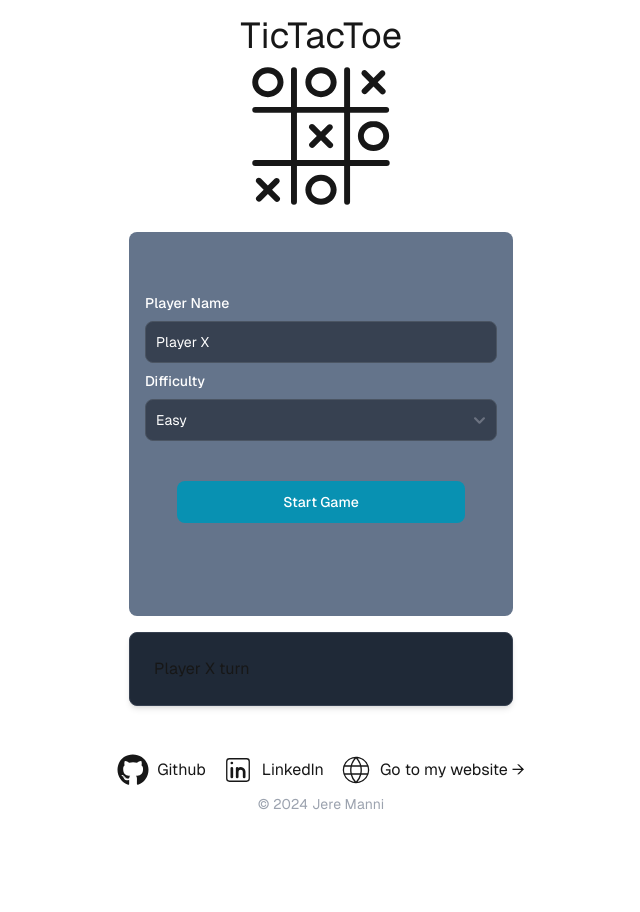
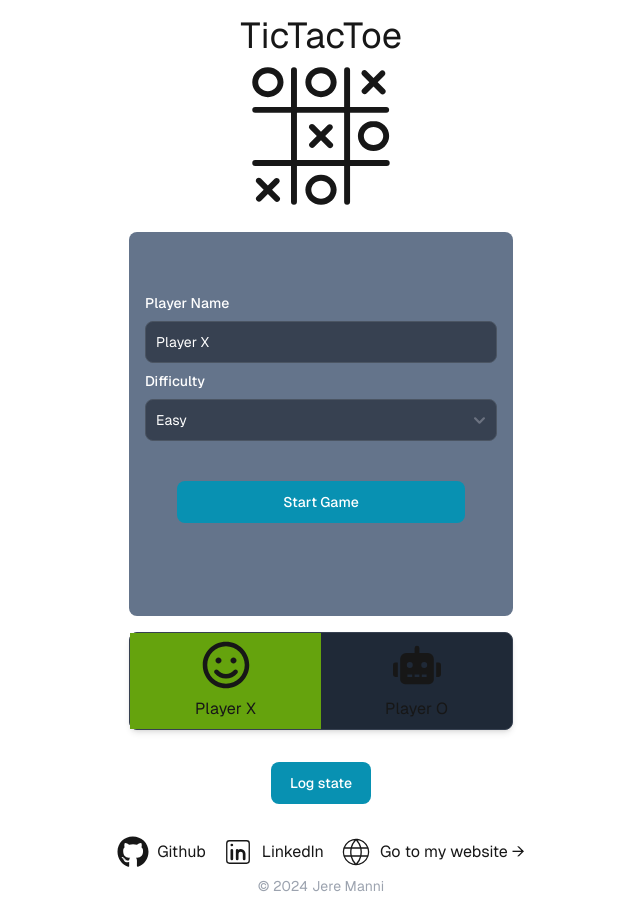
Before and after one commit to Jefishub/tictactoe, a Next.js app: page / in a window 1280 px wide. Both pictures are taken after a click on the button "Play". Shown: the whole page, without its empty margins (319-959 px from the left). Before the commit the page ends 830 px from the top, so only its background shows below. Built offline with nearby package versions, Linux system fonts and the light colour scheme.

Commit message:
Player cards

```diff
--- a/app/GameContext.tsx
+++ b/app/GameContext.tsx
@@ -1,7 +1,7 @@
 'use client';
 
-import React, { createContext, useState, Dispatch, SetStateAction, ReactNode } from 'react';
-import { checkWinner } from './util/util';
+import React, { createContext, useState, Dispatch, SetStateAction, ReactNode, useEffect } from 'react';
+import { checkWinner, selectRandomEmptyCell } from './util/util';
 
 const EMPTY_BOARD = Array(9).fill('')
 
@@ -12,7 +12,9 @@ const STARTING_STATUS: GameStateType = {
     status: 'initial',
     playerNameX: "Player X",
     playerNameO: "Player O",
-    difficulty: 'easy'
+    difficulty: 'easy',
+    isLoading: false,
+    message: ""
 }
 
 export type GameStatus = 'initial' | 'start' | 'game' | 'end'
@@ -28,6 +30,8 @@ export type GameStateType = {
     playerNameX: string
     playerNameO: string
     difficulty: Difficulty
+    isLoading: boolean
+    message: string
 };
 
 // Define the context type
@@ -49,12 +53,21 @@ export const GameContext = createContext<MainContextType>({
     playAgain: () => { },
     resetGame: () => { },
     changeStatus: (status) => { },
-    startGame: (settings) => {}
+    startGame: (settings) => { }
+
 });
 
 // GameProvider component to wrap the app
 export const GameProvider = ({ children }: { children: ReactNode }) => {
     const [gameState, setGameState] = useState<GameStateType>(STARTING_STATUS);
+
+    useEffect(() => {
+        if (gameState.currentPlayer === 'o' && gameState.status === 'game') {
+            setGameState({ ...gameState, isLoading: true, message: 'Thinking...' })
+            setTimeout(() => handleClick(selectRandomEmptyCell(gameState.board)), 2000)
+        }
+
+    }, [gameState.currentPlayer])
 
     const changeStatus = (status: GameStatus) => {
         setGameState({ ...gameState, status: status })
@@ -62,13 +75,13 @@ export const GameProvider = ({ children }: { children: ReactNode }) => {
 
     const startGame = (settings: Partial<GameStateType>) => {
         setGameState(
-            { ...gameState, ...settings, board: EMPTY_BOARD, status: 'game', currentPlayer: 'x' }
+            { ...gameState, ...settings, board: EMPTY_BOARD, status: 'game', currentPlayer: 'x', isLoading: false }
         )
     }
 
     const playAgain = () => {
         setGameState(
-            { ...gameState, board: EMPTY_BOARD, status: 'game', currentPlayer: 'x' }
+            { ...gameState, board: EMPTY_BOARD, status: 'game', currentPlayer: 'x', isLoading: false }
         )
     }
 
@@ -77,17 +90,20 @@ export const GameProvider = ({ children }: { children: ReactNode }) => {
     }
 
     const handleClick = (index: number) => {
+        if (gameState.isLoading && gameState.currentPlayer === 'o') return
 
         if (gameState.status != 'end' && gameState.board[index] === '') {
             let newState = { ...gameState }
             const newBoard = [...gameState.board];
             newBoard[index] = gameState.currentPlayer;
-            newState = { ...newState, board: newBoard, currentPlayer: gameState.currentPlayer === 'x' ? 'o' : 'x', }
+            newState = { ...newState, board: newBoard, currentPlayer: gameState.currentPlayer === 'x' ? 'o' : 'x', isLoading: false }
             const winner = checkWinner(newBoard);
             if (winner === 'o') {
                 newState = { ...newState, winner: newState.playerNameO, status: 'end' }
             } else if (winner === 'x') {
                 newState = { ...newState, winner: newState.playerNameX, status: 'end' }
+            } else if (winner === 'draw') {
+                newState = { ...newState, winner: null, status: 'end' }
             }
             setGameState(newState);
         }
--- /dev/null
+++ b/app/components/ComputerCard.tsx
@@ -0,0 +1,26 @@
+'use client'
+import { useContext } from "react"
+import { IconType } from "react-icons"
+import { GameContext } from "../GameContext"
+import { Spinner, Popover } from "flowbite-react"
+
+const ComputerCard = ({ isPlayerTurn, playerName, Avatar }: { isPlayerTurn: boolean, playerName: string, Avatar: IconType }) => {
+    const { gameState } = useContext(GameContext)
+    const content = (
+        <div className="w-64 text-sm text-gray-500 dark:text-gray-400">
+            <div className="px-3 py-2">
+                <div>{gameState.isLoading && <Spinner aria-label="Loading spinner" />}<span className="pl-3">{gameState.message}</span></div>
+            </div>
+        </div>
+    );
+    return (
+        <Popover open={gameState.message != ""} content={content} placement="top">
+            <div className={`flex justify-center items-center flex-col gap-2 ${isPlayerTurn && "bg-lime-600"}`}>
+                <Avatar className={`size-12`} />
+                <div>{playerName}</div>
+            </div>
+        </Popover >
+    )
+}
+
+export default ComputerCard
--- a/app/components/GameScreen.tsx
+++ b/app/components/GameScreen.tsx
@@ -1,32 +1,49 @@
 'use client'
 
-import { Button, Card } from "flowbite-react"
+import { Button, Card, Spinner } from "flowbite-react"
 import { useContext } from "react"
 import { Board } from "./Board"
 import { GameContext } from "../GameContext"
 import { SettingsForm } from "./Settings"
+import { FaRobot } from "react-icons/fa";
+import { FaRegSmile } from "react-icons/fa";
+import PlayerCard from "./PlayerCard"
+import ComputerCard from "./ComputerCard"
 
 export const GameScreen = () => {
     const { gameState, changeStatus, playAgain } = useContext(GameContext)
 
     return (
         <div className="flex flex-col items-center w-full p-4 gap-4">
+
             {gameState.status === 'initial' && <Button onClick={() => changeStatus('start')}>Play</Button>}
+
             {gameState.status != 'initial' &&
                 <div className="animate-grow flex items-center bg-slate-500 max-w-96 aspect-square w-full rounded-lg">
                     {gameState.status === 'start' &&
                         <SettingsForm />}
                     {(gameState.status === 'game' || gameState.status === 'end') && <Board />}
                 </div>}
-            {gameState.status != 'initial' && <Card className="w-full max-w-96">
-                {gameState.status === 'end'
-                    ? <div>{`${gameState.winner === 'draw' ? "It's a draw!" : gameState.winner + " wins!"}`}</div>
-                    : <div>{`${gameState.currentPlayer === 'o' ? gameState.playerNameO : gameState.playerNameX} turn`}</div>}
-            </Card>}
+
+            {gameState.status != 'initial' &&
+                <Card className="w-full max-w-96" theme={{ root: { children: "flex h-full flex-col justify-center gap-4" } }}>
+                    <div className="grid grid-cols-2 w-full h-24">
+                        <PlayerCard isPlayerTurn={gameState.currentPlayer === 'x'} playerName={gameState.playerNameX} Avatar={FaRegSmile} />
+                        <ComputerCard isPlayerTurn={gameState.currentPlayer === 'o'} playerName={gameState.playerNameO} Avatar={FaRobot} />
+                    </div>
+                </Card>}
+            {gameState.status === 'end'
+                ? <div>
+                    <div>{`${!gameState.winner ? "It's a draw!" : gameState.winner + " wins!"}`}</div>
+                </div>
+                : null}
+
             <div className="flex flex-row gap-2">
                 {(gameState.status === 'end' || gameState.status === 'game') && <Button onClick={() => changeStatus('start')}>Settings</Button>}
                 {gameState.status === 'end' && <Button onClick={playAgain}>Play again</Button>}
             </div>
+            <Button onClick={() => console.log(gameState)}>Log state</Button>
+
         </div>
     )
 }
--- /dev/null
+++ b/app/components/PlayerCard.tsx
@@ -0,0 +1,15 @@
+'use client'
+
+import { IconType } from "react-icons"
+
+const PlayerCard = ({ isPlayerTurn, playerName, Avatar }: { isPlayerTurn: boolean, playerName: string, Avatar: IconType }) => {
+
+    return (
+        <div className={`flex justify-center items-center flex-col gap-2 ${isPlayerTurn && "bg-lime-600"}`}>
+            <Avatar className={`size-12`} />
+            <div>{playerName}</div>
+        </div>
+    )
+}
+
+export default PlayerCard
--- a/app/util/util.ts
+++ b/app/util/util.ts
@@ -28,3 +28,21 @@ export const checkWinner = (board: CellState[]): 'x' | 'o' | 'draw' | 'none' =>
 
     return 'none'; // No winner yet
 };
+
+// Function to make a random automated move
+export const selectRandomEmptyCell = (board: string[]) => {
+    // Find available (empty) cells
+    const availableCells = board
+        .map((cell, index) => (cell === '' ? index : null))
+        .filter((index) => index !== null) as number[];
+
+    if (availableCells.length === 0) {
+        return 0; // No available moves
+    }
+
+    // Select a random cell from the available ones
+    const randomIndex = Math.floor(Math.random() * availableCells.length);
+    const selectedCell = availableCells[randomIndex];
+
+    return selectedCell
+};
```
Lines whose indentation alone changed are shown as unchanged.
